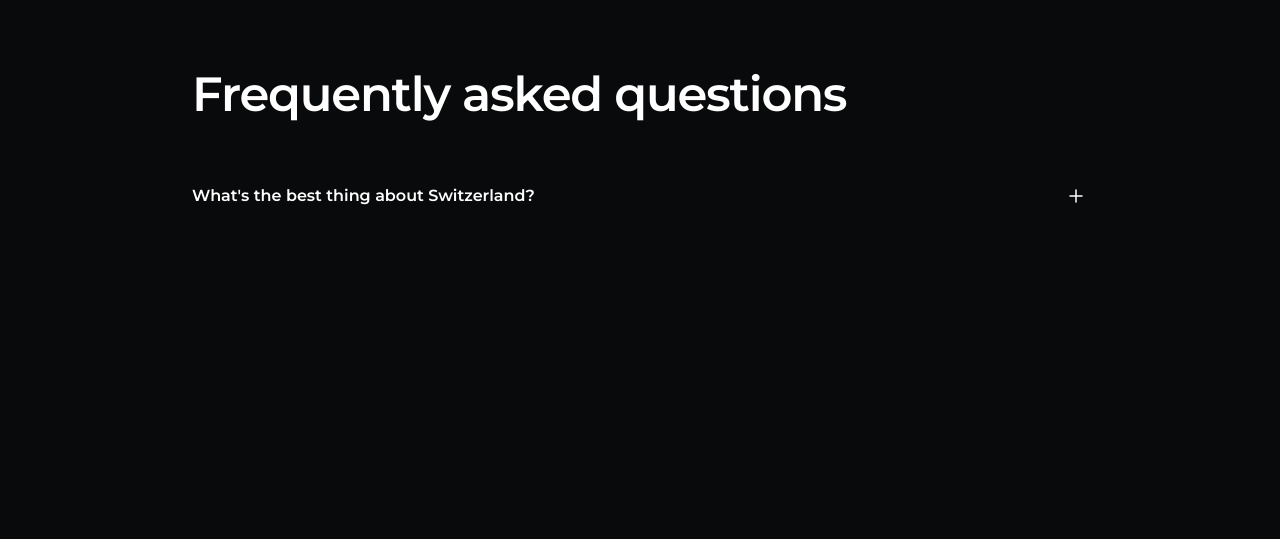
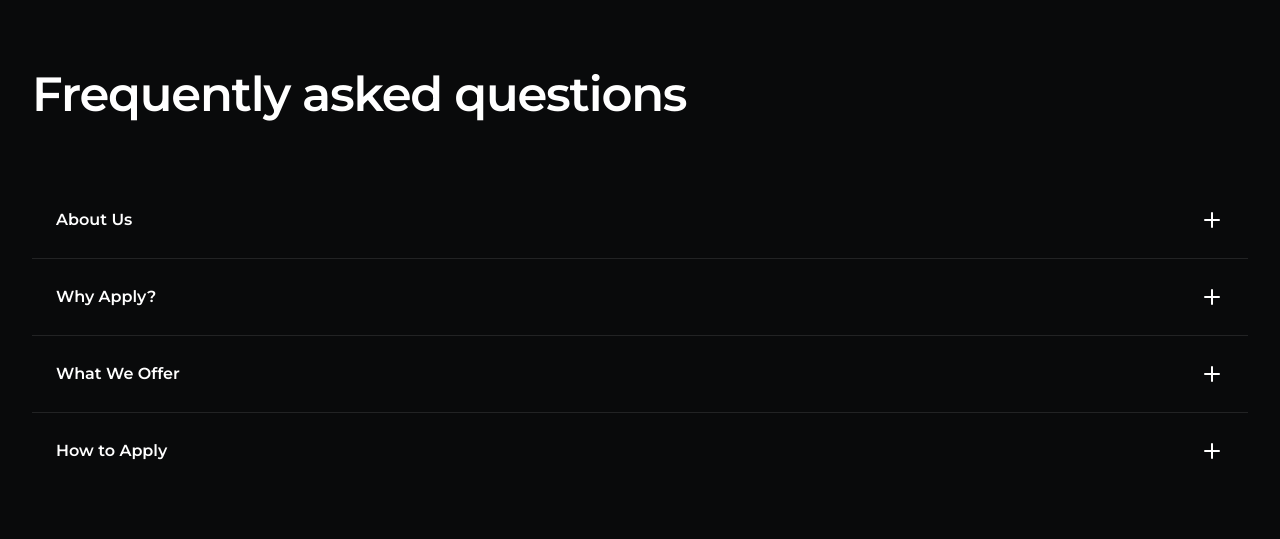
Before and after one commit to SolCaruso/neutron, a Next.js app: page /careers in a window 1280 px wide. Shown: the part 1346-1885 px from the top of the page. Built offline with nearby package versions, Linux system fonts and the light colour scheme.

Commit message:
completes faq

```diff
--- a/src/app/careers/page.jsx
+++ b/src/app/careers/page.jsx
@@ -288,7 +288,7 @@ export default function Example() {
       <div className="bg-[#090A0B] h-[10vh]" />
       <div className="bg-[#090A0B]">
         <div>
-          <div className="overflow-hidden py-32 relative z-30 mx-auto">
+          <div className="overflow-hidden pt-32 relative z-30 mx-auto">
             <div className="mx-auto max-w-7xl px-6 lg:flex lg:px-8">
               <div className="mx-auto grid max-w-2xl grid-cols-1 gap-x-12 gap-y-16 lg:mx-0 lg:min-w-full lg:max-w-none lg:flex-none lg:gap-y-8">
                 <div className="lg:col-end-1 lg:w-full lg:max-w-lg lg:pb-8">
--- a/src/app/contact/page.jsx
+++ b/src/app/contact/page.jsx
@@ -40,7 +40,7 @@ export default function Example() {
                 <p className="mt-6 text-lg/8 text-gray-300 relative z-30">
                   Our team is here to help with any questions you might have about optimizing energy storage and battery management systems. Feel free to reach out—we look forward to connecting with you.
                 </p>
-                <dl className="mt-10 space-y-4 text-base/7 text-gray-300">
+                <dl className="mt-10 space-y-4 text-base/7 text-gray-300 relative z-30">
                 <div className="flex gap-x-4">
                   <dt className="flex-none">
                     <span className="sr-only">Address</span>
--- a/src/components/Faq.jsx
+++ b/src/components/Faq.jsx
@@ -1,41 +1,114 @@
 import { Disclosure, DisclosureButton, DisclosurePanel } from '@headlessui/react'
-import { MinusSmallIcon, PlusSmallIcon } from '@heroicons/react/24/outline'
+import { motion } from 'framer-motion'
+
+function PlusIcon({ className, ...props }) {
+  return (
+    <svg
+      className={className}
+      viewBox="0 0 24 24"
+      fill="none"
+      stroke="currentColor"
+      aria-hidden="true"
+      {...props}
+    >
+      <line x1="12" y1="5" x2="12" y2="19" strokeWidth="2" strokeLinecap="round" strokeLinejoin="round" />
+      <line x1="5" y1="12" x2="19" y2="12" strokeWidth="2" strokeLinecap="round" strokeLinejoin="round" />
+    </svg>
+  );
+}
+
+function MinusIcon({ className, ...props }) {
+  return (
+    <svg
+      className={className}
+      viewBox="0 0 24 24"
+      fill="none"
+      stroke="currentColor"
+      aria-hidden="true"
+      {...props}
+    >
+      <line x1="5" y1="12" x2="19" y2="12" strokeWidth="2" strokeLinecap="round" strokeLinejoin="round" />
+    </svg>
+  );
+}
 
 const faqs = [
   {
-    question: "What's the best thing about Switzerland?",
+    question: "About Us",
     answer:
-      "I don't know, but the flag is a big plus. Lorem ipsum dolor sit amet consectetur adipisicing elit. Quas cupiditate laboriosam fugiat.",
+      "Neutron Controls is a trailblazing engineering design services company that thrives on innovation and collaboration. With a focus on delivering exceptional hardware and software solutions, we are a Preferred Design House for Infineon Technologies. Our diverse team of experts is committed to pushing the boundaries of technology and driving impactful solutions in the automotive and industrial sectors."
   },
-  // More questions...
-]
+  {
+    question: "Why Apply?",
+    answer:
+      "Are you a forward-thinker with a passion for innovation? Do you see yourself contributing to cutting-edge projects that shape the future of technology? Whether you’re an engineer, a business strategist, an HR professional, or possess other valuable skills, Neutron Controls offers you an opportunity to unleash your potential and be part of a team that creates meaningful impact."
+  },
+  {
+    question: "What We Offer",
+    answer: (
+      <ul className="list-disc list-inside">
+        <li>A dynamic and inclusive work environment that encourages collaboration and creativity.</li>
+        <li>Opportunities to work on exciting projects that challenge the status quo.</li>
+        <li>Exposure to emerging technologies and industry trends.</li>
+        <li>A platform to learn from seasoned professionals and industry leaders.</li>
+        <li>Flexibility to shape your career path based on your unique skills and interests.</li>
+        <li>The chance to be a vital part of a company that values innovation, diversity, and excellence.</li>
+      </ul>
+    )
+  },
+  {
+    question: "How to Apply",
+    answer:
+      "We are excited that you’re interested in embarking on this journey with us. Our application process is open-ended and designed to allow you to articulate your experience, skills, interests, and aspirations. Please submit the following: Resume/CV, Cover Letter, and if applicable, a Portfolio showcasing your work. We welcome applicants from all backgrounds to join us in shaping the future of technology. Please note that only successful applicants will be contacted."
+  }
+];
 
 export default function Faq() {
   return (
     <div className="bg-[#090A0B]">
       <div className="mx-auto px-6 py-24 sm:py-32 lg:px-8 lg:py-40">
-        <div className="mx-auto max-w-4xl">
-          <h2 className="text-4xl font-semibold tracking-tight text-white sm:text-5xl">Frequently asked questions</h2>
+        <div className="mx-auto max-w-7xl">
+          <h2 className="text-4xl font-semibold tracking-tight text-white sm:text-5xl">
+            Frequently asked questions
+          </h2>
           <dl className="mt-16 divide-y divide-white/10">
             {faqs.map((faq) => (
-              <Disclosure key={faq.question} as="div" className="py-6 first:pt-0 last:pb-0">
+              <Disclosure key={faq.question} as="div" className="hover:bg-[#0e0f10]">
+                {({ open }) => (
+                  <>
                     <dt>
-                  <DisclosureButton className="group flex w-full items-start justify-between text-left text-white">
-                    <span className="text-base/7 font-semibold">{faq.question}</span>
+                      <DisclosureButton className="group flex w-full items-center justify-between text-left text-white p-6 rounded-md transition-colors duration-200">
+                        <span className="text-base font-semibold">{faq.question}</span>
                         <span className="ml-6 flex h-7 items-center">
-                      <PlusSmallIcon aria-hidden="true" className="size-6 group-data-[open]:hidden" />
-                      <MinusSmallIcon aria-hidden="true" className="size-6 group-[&:not([data-open])]:hidden" />
+                          {open ? (
+                            <MinusIcon className="h-6 w-6" />
+                          ) : (
+                            <PlusIcon className="h-6 w-6" />
+                          )}
                         </span>
                       </DisclosureButton>
                     </dt>
-                <DisclosurePanel as="dd" className="mt-2 pr-12">
-                  <p className="text-base/7 text-gray-300">{faq.answer}</p>
+                    {/* Using static ensures the panel remains mounted so we can animate its open/close state */}
+                    <DisclosurePanel
+                      static
+                      as={motion.dd}
+                      className="overflow-hidden text-gray-300"
+                      animate={open ? { opacity: 1, height: 'auto' } : { opacity: 0, height: 0 }}
+                      transition={{ duration: 0.3 }}
+                    >
+                      {/* Wrapping the content with a DisclosureButton (rendered as a div)
+                          makes the whole answer area clickable to close the panel */}
+                      <DisclosureButton as="div" className="w-full cursor-pointer">
+                        <div className="p-6">{faq.answer}</div>
+                      </DisclosureButton>
                     </DisclosurePanel>
+                  </>
+                )}
               </Disclosure>
             ))}
           </dl>
         </div>
       </div>
     </div>
-  )
+  );
 }
```
Lines whose indentation alone changed are shown as unchanged.
